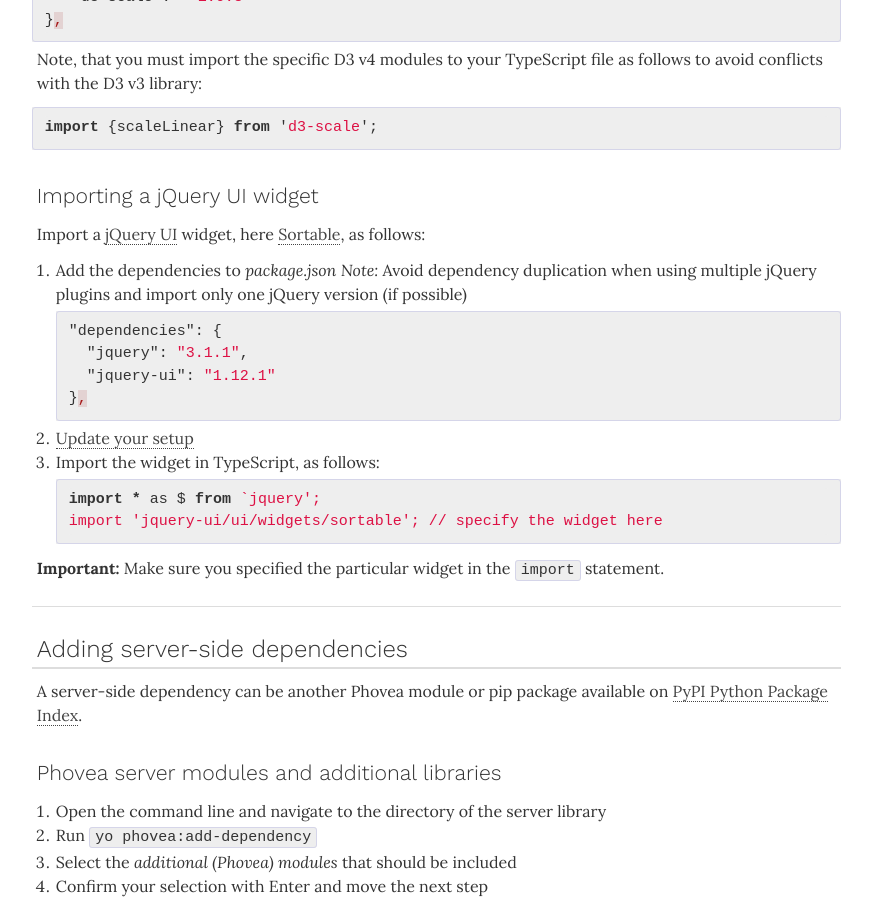
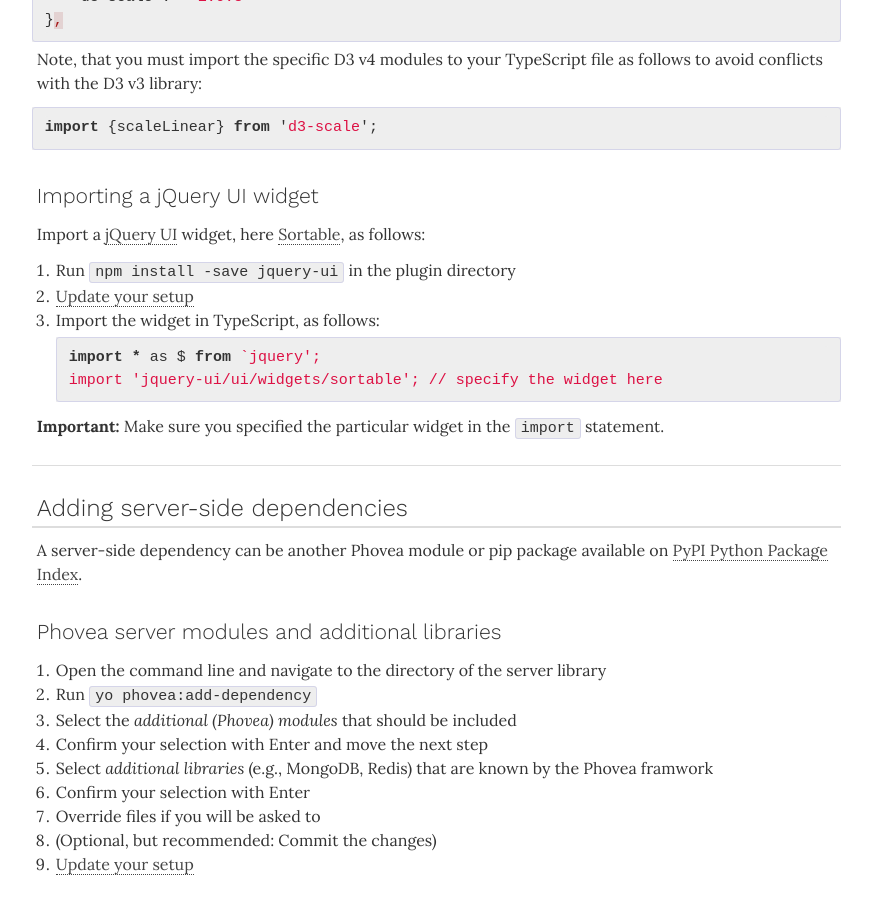
Before and after one commit to phovea/phovea.github.io, a Jekyll site: the page built from contributors/adding-dependencies.md, in a window 1280 px wide and 900 px high, scrolled down 1270 px. Shown: the whole window, without its empty margins (317-1189 px from the left). Built offline with Jekyll 4.4.1, drawn with Linux system fonts in a browser that asks for light colours; nearby versions of some CDN libraries; some web fonts are replaced.

Commit message:
Use `npm install`

````diff
--- a/contributors/adding-dependencies.md
+++ b/contributors/adding-dependencies.md
@@ -67,14 +67,7 @@ import {scaleLinear} from 'd3-scale';
 
 Import a [jQuery UI](http://jqueryui.com/) widget, here [Sortable](http://jqueryui.com/sortable/), as follows:
 
-1. Add the dependencies to *package.json*
-   *Note:* Avoid dependency duplication when using multiple jQuery plugins and import only one jQuery version (if possible)
-```json
-"dependencies": {
-  "jquery": "3.1.1",
-  "jquery-ui": "1.12.1"
-},
-```
+1. Run `npm install -save jquery-ui` in the plugin directory
 2. [Update your setup](#update-setup)
 3. Import the widget in TypeScript, as follows:
 ```js
````
